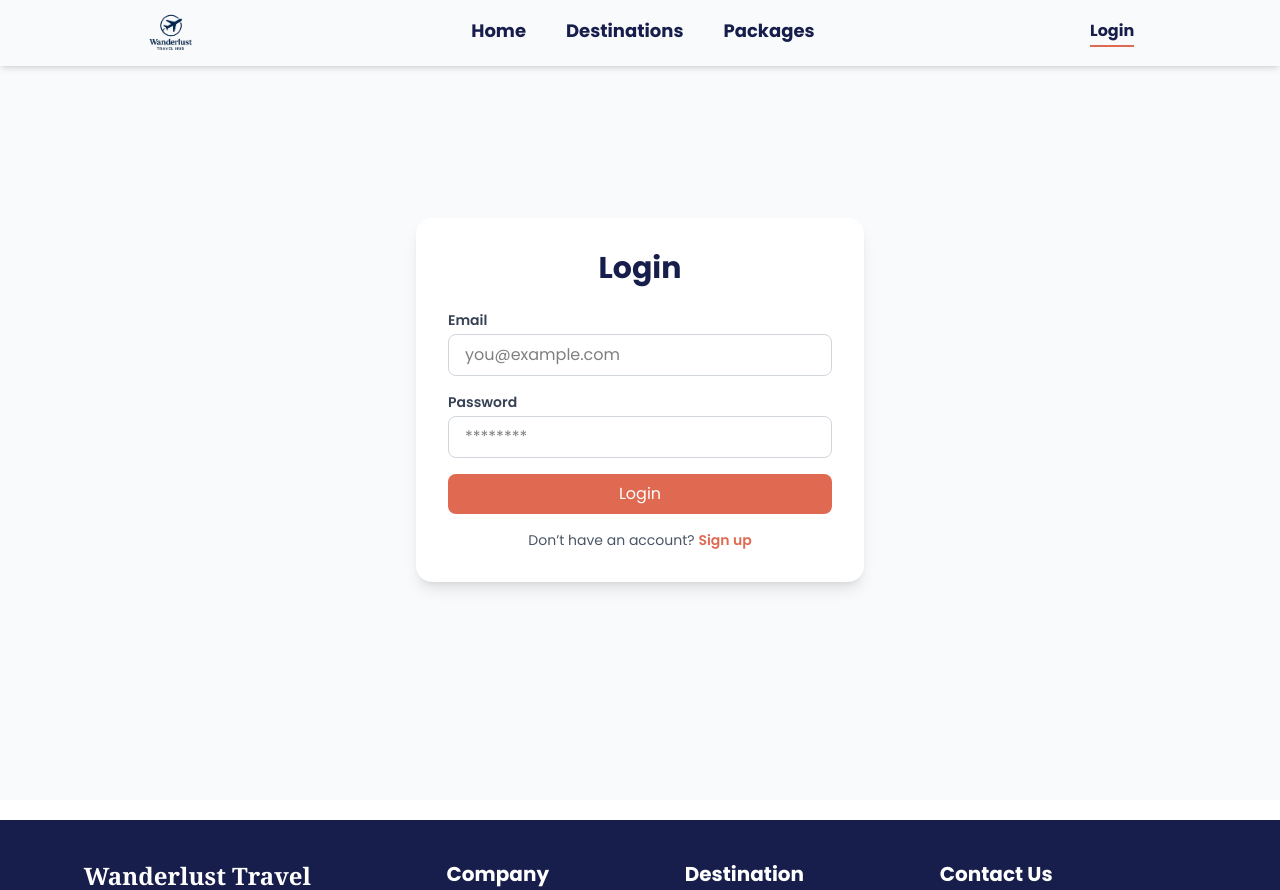
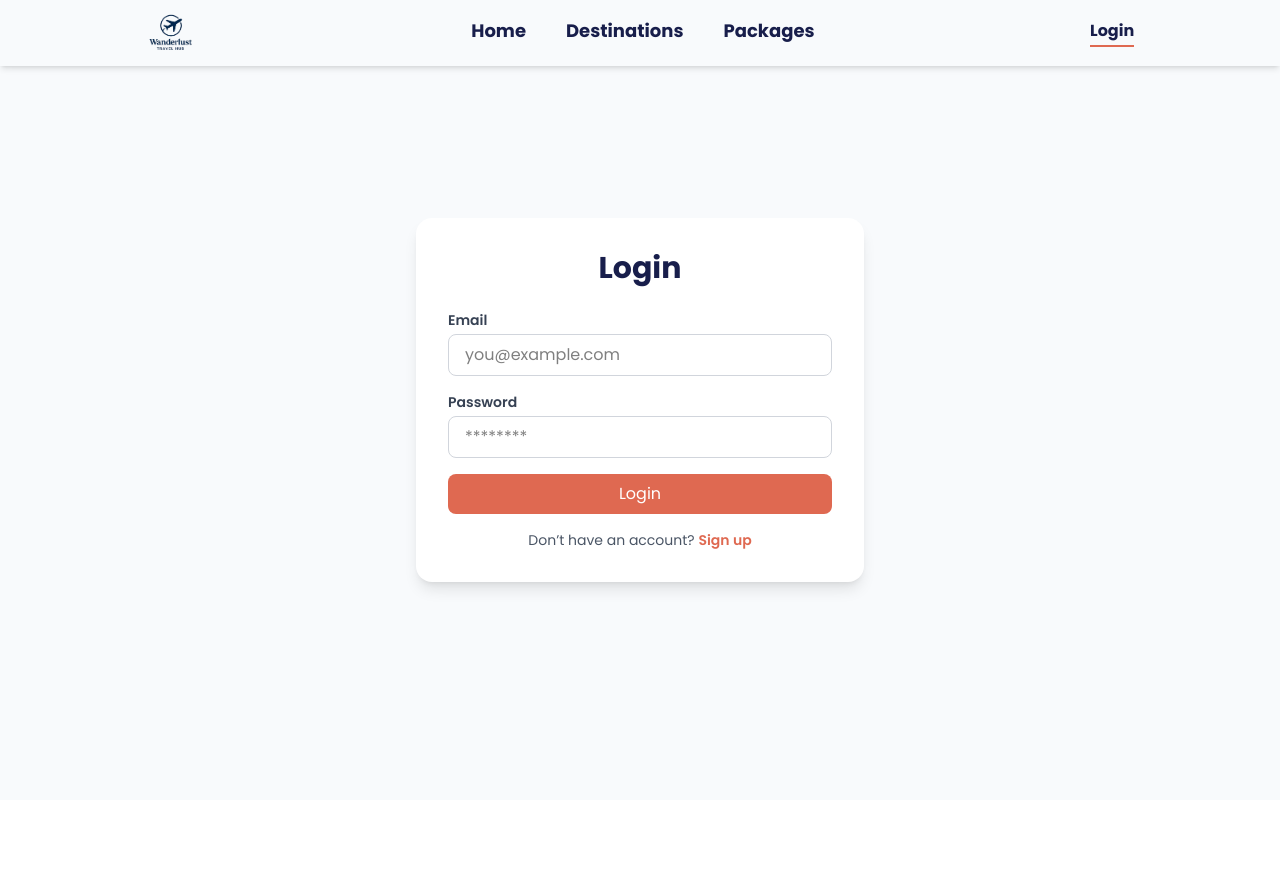
Before and after one commit to gauravavhale/wanderlust_frontend, a Next.js app: page /login in a window 1280 px wide. Shown: the top 890 px of the page. After the commit the page ends 800 px from the top, so only its background shows below. Built offline with nearby package versions, Linux system fonts and the light colour scheme; no server answers.

Commit message:
Footer Updates

```diff
--- /dev/null
+++ b/src/app/footerWrapper.js
@@ -0,0 +1,15 @@
+"use client"
+import React from 'react'
+import { usePathname } from 'next/navigation';
+import { Footer } from '@/components/Footer/Footer';
+
+const FooterWrapper = () => {
+
+  const pathName = usePathname()
+  const footerPages = ["/","/destinations","/packages"]
+  const showFooter = footerPages.includes(pathName)
+
+  return showFooter ? <Footer/> : null;
+}
+
+export default FooterWrapper
--- a/src/app/layout.js
+++ b/src/app/layout.js
@@ -1,7 +1,7 @@
 import { Poppins } from "next/font/google";
 import "./globals.css";
 import { Navbar } from "@/components/Navbar/Navbar";
-import { Footer } from "@/components/Footer/Footer";
+import FooterWrapper from "./footerWrapper";
 import { Toaster } from 'react-hot-toast';
 
 const poppins = Poppins({
@@ -56,7 +56,7 @@ export default function RootLayout({ children }) {
             },
           }}
         />
-        <Footer />
+        <FooterWrapper/>
       </body>
     </html>
   );
```
